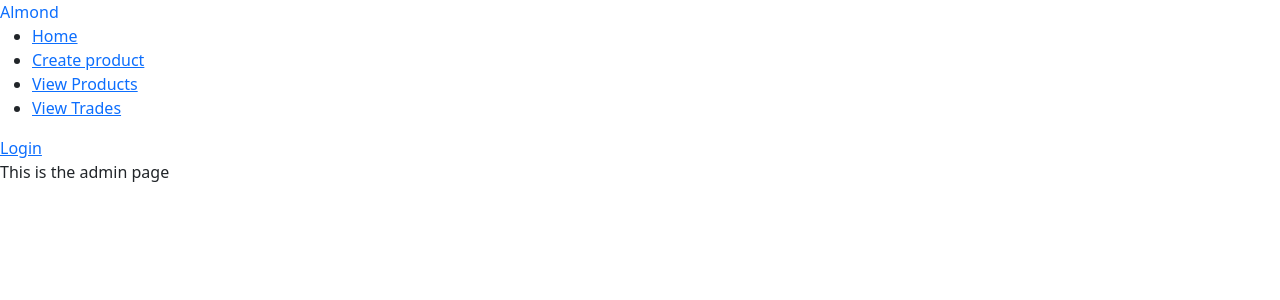
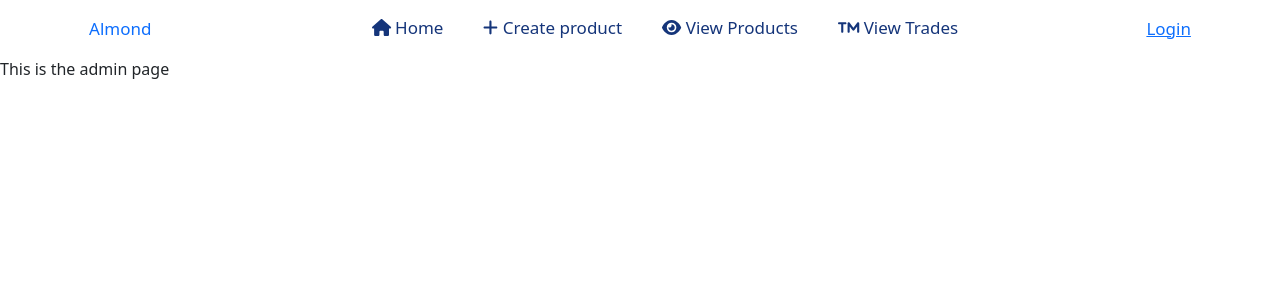
Before and after one commit to sullivanEmerald/almond-frontend, a React (Vite) app: page /admin/dashboard in a window 1280 px wide. Shown: the top 300 px of the page. Built offline with nearby package versions, Linux system fonts and the light colour scheme.

Commit message:
modified admin links

```diff
--- /dev/null
+++ b/src/admin/apis/panel.tsx
@@ -0,0 +1,33 @@
+
+const route = '/admin'
+const product = '/product'
+
+const adminApis = {
+    routes: {
+        login: route,
+        register: 'register',
+    },
+
+    admin: {
+        dashboard: 'dashboard',
+    },
+
+    items: {
+        create: 'create' + product,
+        view:  'view' + product
+    },
+
+    orders : {
+        create: route + '/orders',
+        view: route + '/all/orders'
+    },
+
+    trades : {
+        create: route + '/trades',
+        view: route + '/all/orders'
+    },
+
+}
+const { routes, admin, items,  orders, trades } = adminApis;
+
+export { routes, admin, items, orders, trades}
--- a/src/admin/components/links.tsx
+++ b/src/admin/components/links.tsx
@@ -1,16 +1,18 @@
 import { Link } from "react-router-dom"
-import Links from "../links/link"
+import Navlinks from "../data/links";
 
 const AdminLinks = () => {
     return (
         <>
-            <ul>
-                {Links?.map(({ label, href }) => (
-                    <li>
-                        <Link to={href}>{label}</Link>
-                    </li>
-                ))}
-            </ul>
+            <nav>
+                <ul className="admin_list">
+                    {Navlinks?.map(({ label, href, icon }) => (
+                        <li className="admin_links">
+                            <Link className="admin_goto" to={href}>{icon} {label}</Link>
+                        </li>
+                    ))}
+                </ul>
+            </nav>
         </>
     )
 }
--- /dev/null
+++ b/src/admin/data/links.tsx
@@ -0,0 +1,33 @@
+import { FontAwesomeIcon } from "@fortawesome/react-fontawesome";
+import { faHome , faPlus, faEye, faTrademark} from "@fortawesome/free-solid-svg-icons";
+
+const Navlinks = [
+    {
+        label : 'Home',
+        href : '.',
+        icon : <FontAwesomeIcon icon={faHome} />
+    },
+
+    {
+        label : 'Create product',
+        href : 'create',
+        icon : <FontAwesomeIcon icon={faPlus} />
+    },
+
+    {
+        label : 'View Products',
+        href : 'products',
+        icon : <FontAwesomeIcon icon={faEye} />
+    },
+
+    {
+        label : 'View Trades',
+        href : 'trades',
+        icon : <FontAwesomeIcon icon={faTrademark} />
+    },
+
+
+
+]
+
+export default Navlinks;
--- a/src/admin/forms/login.tsx
+++ b/src/admin/forms/login.tsx
@@ -2,6 +2,9 @@
 import { Form } from 'react-bootstrap';
 import { Link } from 'react-router-dom';
 import loginData from '../data/logins';
+import Redirectlink from '../subcomponents/redirectlink';
+import { routes } from '../apis/panel';
+import SubmitButton from '../subcomponents/submitbbutton';
 
 const LoginForm = () => {
     return (
@@ -24,11 +27,9 @@ const LoginForm = () => {
                     </Form.Group>
                 ))}
 
-                <button type="submit">Submit</button>
+                <SubmitButton label='Login' />
 
-                <Link className='auth_redirect_link' to='/admin/register'>
-                    Don't have an account? Sign up
-                </Link>
+                <Redirectlink to={routes.register} question="Dont't have an account? sign up" />
             </Form>
         </>
     );
--- a/src/admin/forms/register.tsx
+++ b/src/admin/forms/register.tsx
@@ -1,7 +1,9 @@
 
 import { Form } from 'react-bootstrap';
-import { Link } from 'react-router-dom';
 import RegistrationData from '@/admin/data/register'
+import Redirectlink from '../subcomponents/redirectlink';
+import { routes } from '../apis/panel';
+import SubmitButton from '../subcomponents/submitbbutton';
 
 const RegisterForm = () => {
     return (
@@ -19,11 +21,8 @@ const RegisterForm = () => {
                     </Form.Group>
                 ))}
 
-                <button type="submit">Submit</button>
-
-                <Link className='auth_redirect_link' to='/admin'>
-                    Already have an account? Sign In
-                </Link>
+                <SubmitButton label='Register'/>
+                <Redirectlink to={routes.login} question="Already have an account? Sign in" />
             </Form>
         </>
     );
--- a/src/admin/links/link.ts
+++ /dev/null
@@ -1,26 +0,0 @@
-const Links = [
-    {
-        label : 'Home',
-        href : '.'
-    },
-
-    {
-        label : 'Create product',
-        href : 'create'
-    },
-
-    {
-        label : 'View Products',
-        href : 'products'
-    },
-
-    {
-        label : 'View Trades',
-        href : 'trades'
-    },
-
-
-
-]
-
-export default Links;
--- a/src/admin/middleware/adminlayout.tsx
+++ b/src/admin/middleware/adminlayout.tsx
@@ -1,9 +1,9 @@
 import { Outlet } from "react-router-dom";
-import ADMIN_NAV from "../nav/nav";
+import AdminHeader from "../nav/nav";
 const Adminlayout = () => {
     return (
         <>
-            <ADMIN_NAV />
+            <AdminHeader />
             <Outlet />
         </>
     )
--- a/src/admin/nav/nav.tsx
+++ b/src/admin/nav/nav.tsx
@@ -1,16 +1,16 @@
 import AuthLinks from "../components/authlinks";
 import AdminLinks from "../components/links";
 import AppLogo from "../components/logo"
-const ADMIN_NAV = () => {
+const AdminHeader = () => {
     return (
         <>
-            <nav>
+            <header className="admin_header">
                 <AppLogo />
                 <AdminLinks />
                 <AuthLinks />
-            </nav>
+            </header>
         </>
     )
 }
 
-export default ADMIN_NAV;
+export default AdminHeader;
--- a/src/admin/routes/routes.tsx
+++ b/src/admin/routes/routes.tsx
@@ -3,6 +3,7 @@ import ADMIN_PAGES from "@/admin/adminpages/allpages";
 import Adminlayout from "@/admin/middleware/adminlayout";
 import '@/admin/styles/main.css'
 import MainLayout from "../middleware/mainlayout";
+import { routes, admin, items} from "../apis/panel";
 
 const { HOME, CREATE, LOGIN, REGISTER } = ADMIN_PAGES;
 
@@ -13,13 +14,13 @@ const AdminRoutes = () => {
                 {/* Login route without AdminLayout */}
                 <Route element={<MainLayout />}>
                     <Route index element={<LOGIN />} />
-                    <Route path="register" element={<REGISTER />} />
+                    <Route path={routes.register} element={<REGISTER />} />
                 </Route>
 
                 {/* Other admin routes with AdminLayout */}
                 <Route element={<Adminlayout />}>
-                    <Route path="dashboard" element={<HOME />} />
-                    <Route path="create" element={<CREATE />} />
+                    <Route path={admin.dashboard} element={<HOME />} />
+                    <Route path={items.create} element={<CREATE />} />
                 </Route>
             </Route>
         </Routes>
--- a/src/admin/styles/main.css
+++ b/src/admin/styles/main.css
@@ -113,7 +113,7 @@ button:disabled {
     flex-wrap: nowrap;
     justify-content: space-between;
     align-items: center;
-    padding: 10px;
+    padding: 15px;
     font-size: 20px;
     font-weight: bold;
     color: #15357a;
@@ -130,28 +130,35 @@ button:disabled {
     NAVIGATION BAR
 *****************************************/
 
-.admin_header {
+.admin_header{
     display: flex;
+    flex-wrap: wrap;
+    justify-content: space-around;
     align-items: center;
-    justify-content: space-around;
+    font-size: 17px;
+
 }
 
+.admin_list{
+    list-style: none;
+    display: flex;
+    flex-wrap: wrap;
+    justify-content: flex-start;
+    align-items: center;
+    column-gap: 20px;
+    margin-top: 15px;
+}
+
+.admin_goto{
+    text-decoration: none;
+    color: #15357a;
+    padding: 10px;
+}
+.admin_goto:hover{
+    color: #FFF;
+    background: #15357a;
+    border-radius: 9999px;
+}
 .projectAdminLogo {
     flex-basis: 10%;
 }
-
-.admin_header>nav {
-    flex-basis: 40%;
-    display: flex;
-    align-items: center;
-    padding-top: 20px;
-}
-
-.adminLinKList {
-    list-style: none;
-    display: flex;
-    align-items: center;
-    justify-content: flex-start;
-    column-gap: 60px;
-
-}
--- /dev/null
+++ b/src/admin/subcomponents/redirectlink.tsx
@@ -0,0 +1,17 @@
+import { Link } from "react-router-dom";
+
+interface Redirect {
+    to : string,
+    question : string
+}
+
+
+const Redirectlink : React.FC<Redirect> = ({to, question}) => {
+  return (
+    <>
+        <Link className='auth_redirect_link' to={to}>{question}</Link>
+    </>
+  )
+}
+
+export default Redirectlink;
--- /dev/null
+++ b/src/admin/subcomponents/submitbbutton.tsx
@@ -0,0 +1,13 @@
+
+
+const SubmitButton = ({label} : { label :  string}) => {
+    return (
+        <>
+            <button type="submit">
+                {label}
+            </button>
+        </>
+    )
+}
+
+export default SubmitButton;
```
